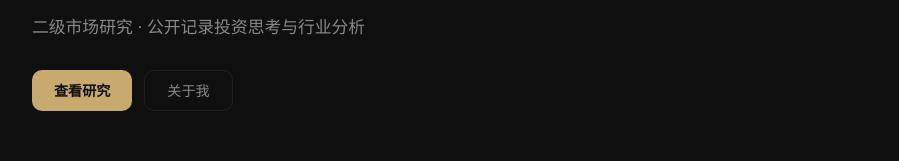
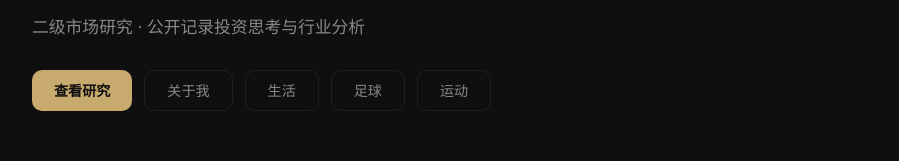
Before and after one commit to grealishzzh-dev/jackzhang.com, a Next.js app: page / in a window 1280 px wide. Shown: the part 213-374 px from the top of the page, without its empty margins (190-1089 px from the left). Built offline with nearby package versions, Linux system fonts and the light colour scheme.

Commit message:
Add life/football/sport buttons to hero

```diff
--- a/app/page.tsx
+++ b/app/page.tsx
@@ -43,6 +43,33 @@ export default function HomePage() {
             fontSize: "0.88rem", textDecoration: "none",
           }}>
             关于我
+          </Link>
+          <Link href="/life" style={{
+            display: "inline-flex", alignItems: "center",
+            padding: "9px 22px", borderRadius: 10,
+            border: "1px solid var(--border)",
+            color: "var(--text-muted)", fontWeight: 500,
+            fontSize: "0.88rem", textDecoration: "none",
+          }}>
+            生活
+          </Link>
+          <Link href="/football" style={{
+            display: "inline-flex", alignItems: "center",
+            padding: "9px 22px", borderRadius: 10,
+            border: "1px solid var(--border)",
+            color: "var(--text-muted)", fontWeight: 500,
+            fontSize: "0.88rem", textDecoration: "none",
+          }}>
+            足球
+          </Link>
+          <Link href="/sport" style={{
+            display: "inline-flex", alignItems: "center",
+            padding: "9px 22px", borderRadius: 10,
+            border: "1px solid var(--border)",
+            color: "var(--text-muted)", fontWeight: 500,
+            fontSize: "0.88rem", textDecoration: "none",
+          }}>
+            运动
           </Link>
         </div>
       </div>
```
